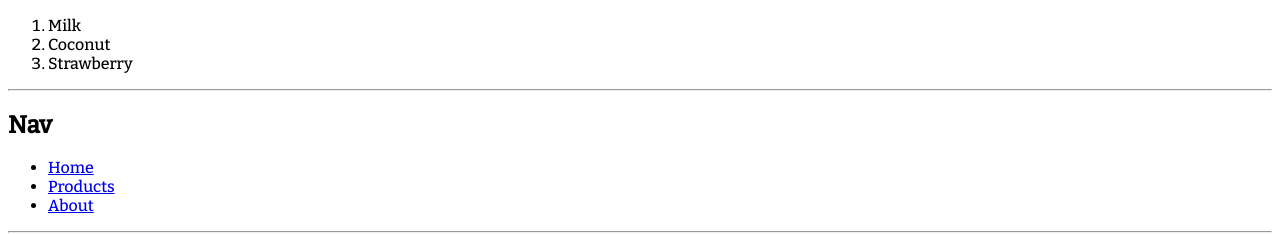
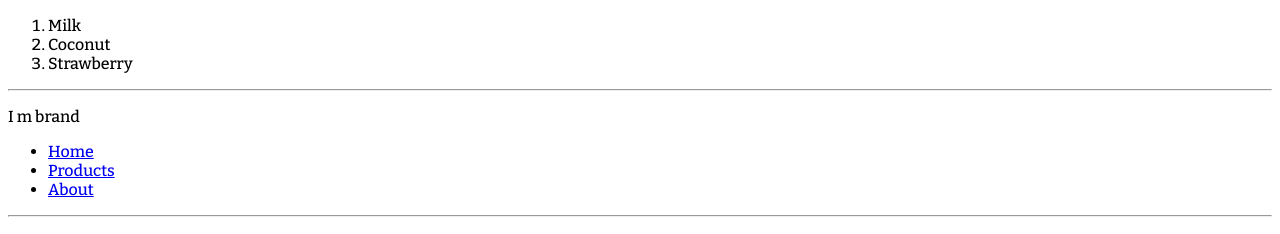
Before and after one commit to parthmodi444/Basic-Html---Css, a plain HTML site: page index.html in a window 1280 px wide. Shown: the part 993-1227 px from the top of the page. Drawn offline with nearby package versions, Linux system fonts and the light colour scheme.

Commit message:
Small change
Small

```diff
--- a/index.html
+++ b/index.html
@@ -49,7 +49,8 @@
         <li>Strawberry</li>
     </ol>
     <hr>
-    <h2>Nav</h2>
+    <nav class="navigation">
+        <div class="nav-brand">I m brand</div>
     <ul>
         <li>
             <a href="www.hoogle.com">Home</a>
@@ -61,6 +62,7 @@
             <a href="www.hoogle.com">About</a>
         </li>
     </ul>
+    </nav>
     <hr>
     <h2>Header</h2>
     <Header>
```
